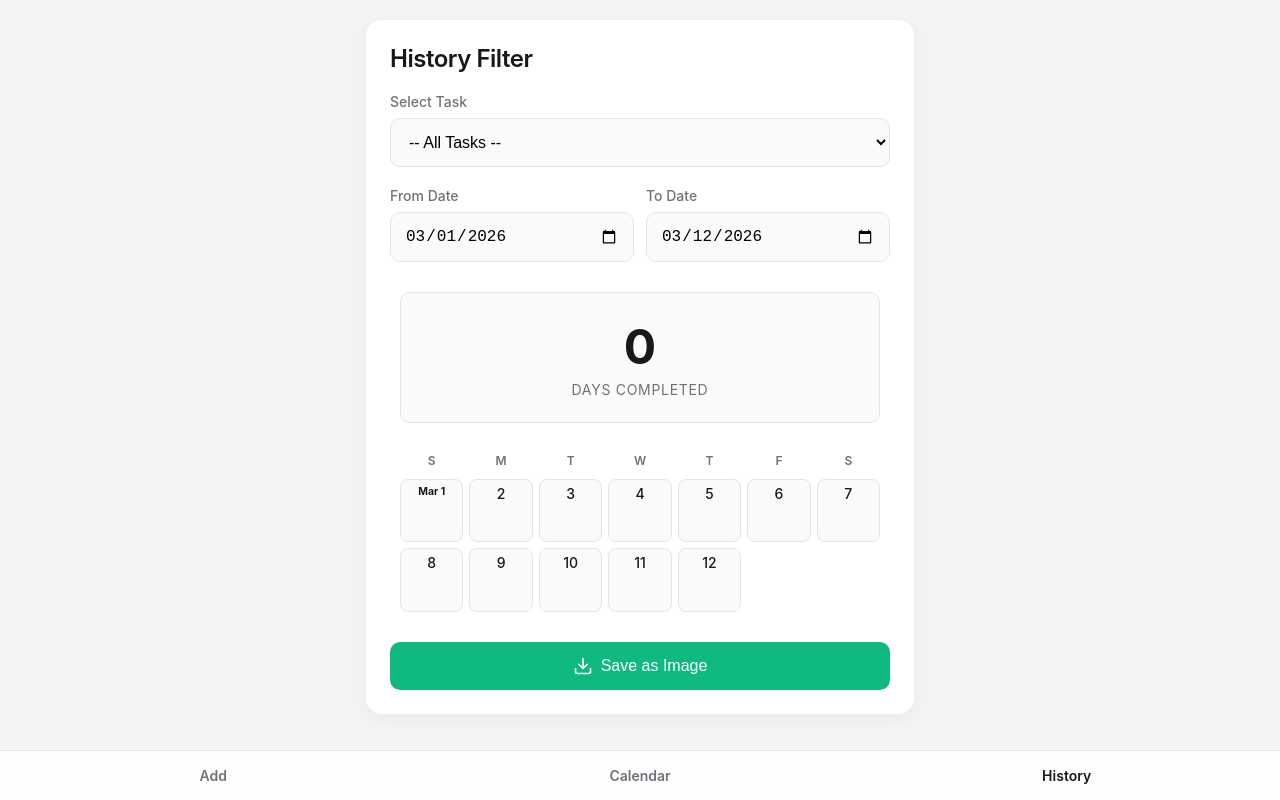
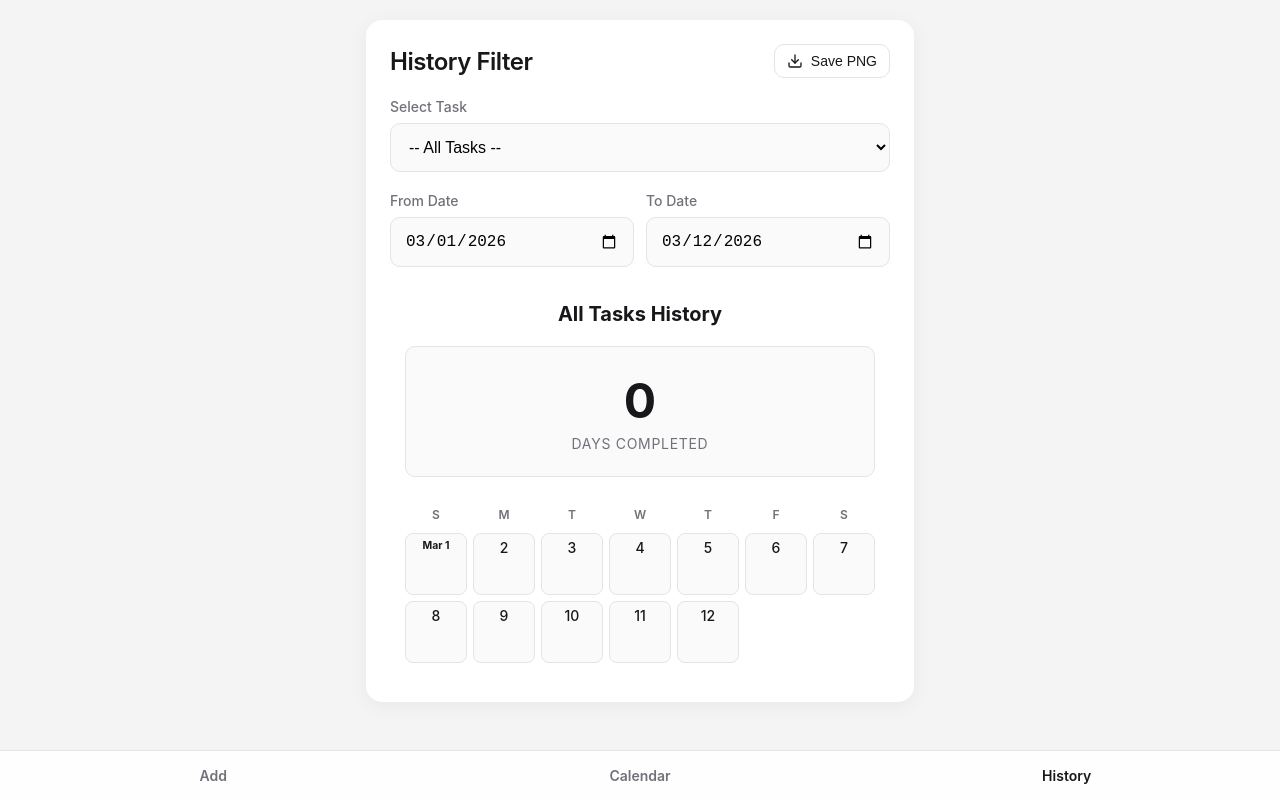
Before and after one commit to sowlintoer/Daily-Task-Manager, a plain HTML site: page index.html in a window 1280 px wide. Both pictures are taken after a click on the element "History". Drawn offline with nearby package versions, Linux system fonts and the light colour scheme.

Commit message:
Update index.html

```diff
--- a/index.html
+++ b/index.html
@@ -4,7 +4,9 @@
     <meta charset="UTF-8">
     <meta name="viewport" content="width=device-width, initial-scale=1.0">
     <title>Minimal Task Calendar</title>
+
     <script src="https://cdnjs.cloudflare.com/ajax/libs/html2canvas/1.4.1/html2canvas.min.js"></script>
+
     <style>
         :root {
             --bg-color: #f4f4f5;
@@ -53,9 +55,9 @@
             width: 100%; background: var(--text-main); color: white; border: none;
             padding: 14px; border-radius: var(--radius-md); font-size: 1rem; font-weight: 500;
             cursor: pointer; transition: transform 0.1s; margin: 0;
+            display: flex; align-items: center; justify-content: center; gap: 8px;
         }
         button:active { transform: scale(0.98); }
-        button:disabled { background: var(--text-muted); cursor: not-allowed; opacity: 0.7; }
 
         .btn-outline { background: transparent; color: var(--text-main); border: 1px solid var(--border); width: auto; white-space: nowrap; }
         .btn-outline.active { background: var(--text-main); color: white; border-color: var(--text-main); }
@@ -74,7 +76,6 @@
         .delete-btn {
             width: auto; background: transparent; color: var(--text-muted); border: none;
             padding: 6px; border-radius: 6px; margin: 0; opacity: 0; transition: all 0.2s;
-            display: flex; align-items: center; justify-content: center;
         }
         .delete-btn:hover { background: #fee2e2; color: #ef4444; }
         .task-item:hover .delete-btn { opacity: 1; }
@@ -97,14 +98,30 @@
         .dot-container { display: flex; flex-wrap: wrap; gap: 3px; justify-content: center; width: 100%; pointer-events: none; }
         .dot { width: 8px; height: 8px; border-radius: 50%; }
 
-        /* Stats & Export Area */
-        .export-wrapper { background: var(--surface); padding: 10px; border-radius: var(--radius-md); margin-bottom: 20px; }
+        /* Capture Area for PNG export */
+        #captureArea {
+            background-color: var(--surface);
+            padding: 15px;
+            border-radius: var(--radius-md);
+            margin-top: 10px;
+        }
+
+        #captureTitle {
+            text-align: center;
+            margin-top: 0;
+            margin-bottom: 20px;
+            font-size: 1.25rem;
+            color: var(--text-main);
+            display: flex;
+            align-items: center;
+            justify-content: center;
+            gap: 10px;
+        }
+
+        /* Stats */
         .stats-box { background: #fafafa; border: 1px solid var(--border); padding: 24px; border-radius: var(--radius-md); text-align: center; margin-bottom: 24px; }
         .stats-box h1 { margin: 0; font-size: 3rem; color: var(--text-main); }
         .stats-box p { margin: 5px 0 0 0; color: var(--text-muted); font-size: 0.875rem; text-transform: uppercase; letter-spacing: 0.05em; }
-
-        .export-btn { margin-top: 20px; display: flex; align-items: center; justify-content: center; gap: 8px; background: #10b981; }
-        .export-btn:hover { background: #059669; }
 
         /* Navigation */
         .tabs {
@@ -164,7 +181,18 @@
     </div>
 
     <div id="sheet3" class="sheet">
-        <h2>History Filter</h2>
+        <div style="display: flex; justify-content: space-between; align-items: center; margin-bottom: 20px;">
+            <h2 style="margin: 0;">History Filter</h2>
+            <button onclick="downloadPNG()" class="btn-outline" style="padding: 8px 12px; font-size: 0.875rem;" title="Save as Image">
+                <svg width="16" height="16" viewBox="0 0 24 24" fill="none" stroke="currentColor" stroke-width="2" stroke-linecap="round" stroke-linejoin="round">
+                    <path d="M21 15v4a2 2 0 0 1-2 2H5a2 2 0 0 1-2-2v-4"></path>
+                    <polyline points="7 10 12 15 17 10"></polyline>
+                    <line x1="12" y1="15" x2="12" y2="3"></line>
+                </svg>
+                Save PNG
+            </button>
+        </div>
+
         <div class="form-group">
             <label>Select Task</label>
             <select id="filterSelect" onchange="renderFilteredCalendar()"></select>
@@ -181,8 +209,8 @@
             </div>
         </div>
 
-        <div id="exportArea" class="export-wrapper">
-            <h3 id="exportTitle" style="text-align: center; margin-top: 0; color: var(--text-main); display: none;">Task History</h3>
+        <div id="captureArea">
+            <h3 id="captureTitle">All Tasks History</h3>
 
             <div class="stats-box">
                 <h1 id="totalDays">0</h1>
@@ -191,15 +219,6 @@
 
             <div id="filterCalendar" class="calendar-grid"></div>
         </div>
-
-        <button class="export-btn" id="downloadBtn" onclick="exportToPNG()">
-            <svg width="20" height="20" viewBox="0 0 24 24" fill="none" stroke="currentColor" stroke-width="2" stroke-linecap="round" stroke-linejoin="round">
-                <path d="M21 15v4a2 2 0 0 1-2 2H5a2 2 0 0 1-2-2v-4"></path>
-                <polyline points="7 10 12 15 17 10"></polyline>
-                <line x1="12" y1="15" x2="12" y2="3"></line>
-            </svg>
-            Save as Image
-        </button>
     </div>
 
     <div class="tabs">
@@ -395,7 +414,19 @@
             const fromDateVal = document.getElementById('fromDate').value;
             const toDateVal = document.getElementById('toDate').value;
             const container = document.getElementById('filterCalendar');
+            const captureTitle = document.getElementById('captureTitle');
+
             container.innerHTML = '';
+
+            // Update Dynamic Title Based on Selection
+            if (taskId) {
+                const activeTask = tasks.find(t => t.id == taskId);
+                if (activeTask) {
+                    captureTitle.innerHTML = `<div class="task-color-indicator" style="background:${activeTask.color}"></div> ${activeTask.name} History`;
+                }
+            } else {
+                captureTitle.innerHTML = `All Tasks History`;
+            }
 
             let count = 0;
             if (taskId && fromDateVal && toDateVal) {
@@ -537,46 +568,35 @@
                 tasks.map(t => `<option value="${t.id}">${t.name}</option>`).join('');
         }
 
-        // --- Export to PNG Logic ---
-        function exportToPNG() {
-            const exportArea = document.getElementById('exportArea');
-            const downloadBtn = document.getElementById('downloadBtn');
-            const exportTitle = document.getElementById('exportTitle');
+        function downloadPNG() {
+            const elementToCapture = document.getElementById('captureArea');
 
-            // Show title for the image, disable button to prevent multiple clicks
-            exportTitle.style.display = 'block';
-            downloadBtn.innerText = 'Creating Image...';
-            downloadBtn.disabled = true;
+            // Generate dynamic filename
+            const taskId = document.getElementById('filterSelect').value;
+            let fileNamePrefix = "All_Tasks";
+            if (taskId) {
+                const activeTask = tasks.find(t => t.id == taskId);
+                if (activeTask) fileNamePrefix = activeTask.name.replace(/\s+/g, '_'); // Replaces spaces with underscores
+            }
 
-            // Optional: Get the task name for the filename
-            const select = document.getElementById('filterSelect');
-            const taskName = select.options[select.selectedIndex].text;
-            const fileNameName = taskName !== "-- All Tasks --" ? taskName.replace(/ /g, '_') : "All_Tasks";
+            const fromDate = document.getElementById('fromDate').value || 'start';
+            const toDate = document.getElementById('toDate').value || 'end';
 
-            // Use html2canvas to capture the element
-            html2canvas(exportArea, {
-                scale: 2, // Higher resolution
-                backgroundColor: '#ffffff' // Ensure white background
+            elementToCapture.style.background = '#ffffff';
+
+            html2canvas(elementToCapture, {
+                scale: 2,
+                backgroundColor: '#ffffff'
             }).then(canvas => {
-                // Create a temporary link to download the image
+                elementToCapture.style.background = 'var(--surface)';
+
                 const link = document.createElement('a');
-                link.download = `Task_History_${fileNameName}.png`;
+                link.download = `${fileNamePrefix}_History_${fromDate}_to_${toDate}.png`;
                 link.href = canvas.toDataURL('image/png');
                 link.click();
-
-                // Reset UI
-                exportTitle.style.display = 'none';
-                downloadBtn.innerHTML = `
-                    <svg width="20" height="20" viewBox="0 0 24 24" fill="none" stroke="currentColor" stroke-width="2" stroke-linecap="round" stroke-linejoin="round">
-                        <path d="M21 15v4a2 2 0 0 1-2 2H5a2 2 0 0 1-2-2v-4"></path>
-                        <polyline points="7 10 12 15 17 10"></polyline>
-                        <line x1="12" y1="15" x2="12" y2="3"></line>
-                    </svg> Save as Image`;
-                downloadBtn.disabled = false;
             }).catch(err => {
-                console.error("Error creating image:", err);
-                alert("Sorry, there was an error generating the image.");
-                downloadBtn.disabled = false;
+                console.error("Error generating image:", err);
+                alert("Failed to create image. Please try again.");
             });
         }
 
```
